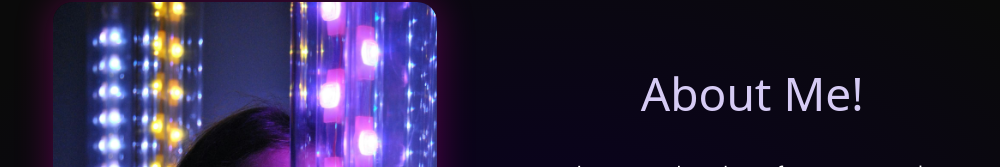
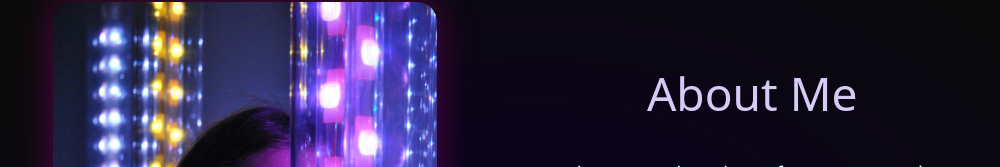
Before and after one commit to Revaz-Gelashvili/CV, a React (Vite) app: page / in a window 1280 px wide. Shown: the part 4013-4180 px from the top of the page, without its empty margins (99-1099 px from the left). Built offline with nearby package versions, Linux system fonts and the light colour scheme.

Commit message:
fix deployment problem

```diff
--- a/src/Components/Projects/Projects.jsx
+++ b/src/Components/Projects/Projects.jsx
@@ -7,7 +7,7 @@ import Currency from "../../assets/Images/currency-exchange.png";
 import WeatherApp from "../../assets/Images/weatherApp.png";
 import SaubariGE from "../../assets/Images/saubarige.png";
 import Wishlist from "../../assets/Images/wishlist.jpg";
-import Nestia from "../../assets/Images/Nestia.png";
+import Nestia from "../../assets/Images/nestia.png";
 
 export default function Projects() {
   const { t } = useTranslation();
--- a/src/Language/Json/en.json
+++ b/src/Language/Json/en.json
@@ -50,7 +50,7 @@
   },
 
   "about": {
-    "title": "About Me!",
+    "title": "About Me",
     "description": "I am a junior front-end developer, actively engaged in developing and studying this craft. I like to do everything thoroughly. I believe that only new experiences provide fertile ground for development."
   }
 }
--- a/src/styles/_fonts.scss
+++ b/src/styles/_fonts.scss
@@ -2,11 +2,11 @@
 
 @font-face {
   font-family: "BPG Nino Mtavruli";
-  src: url("../../src/Fonts/bpg_nino_mtavruli_normal.ttf") format("truetype");
+  src: url("../../src/fonts/bpg_nino_mtavruli_normal.ttf") format("truetype");
 }
 @font-face {
   font-family: "Georgian Font V2";
-  src: url("../assets/Fonts/LGVBebasNeue-Regular-73130894047.ttf")
+  src: url("../assets/fonts/LGVBebasNeue-Regular-73130894047.ttf")
     format("truetype");
   font-weight: normal;
   font-style: normal;
```
